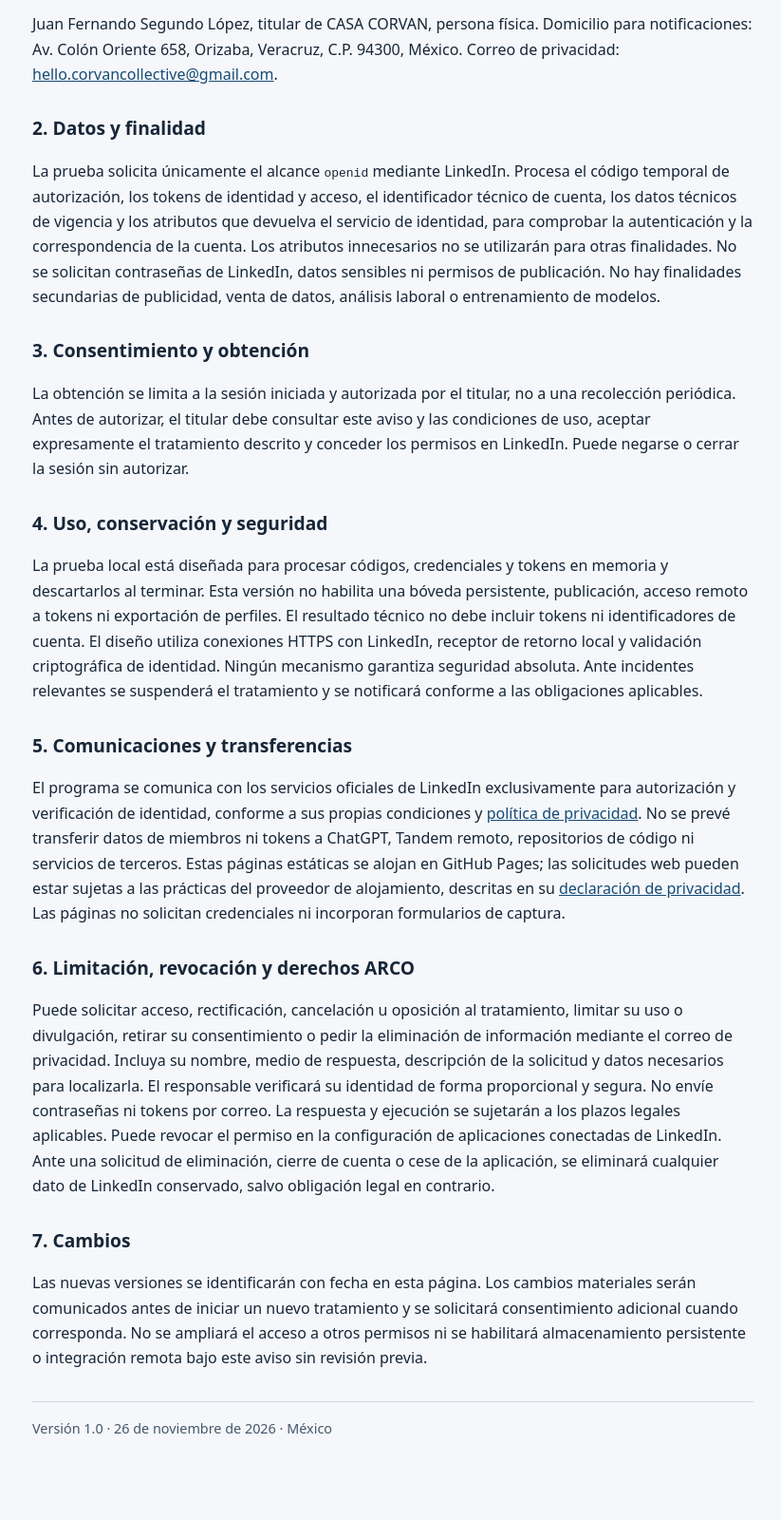
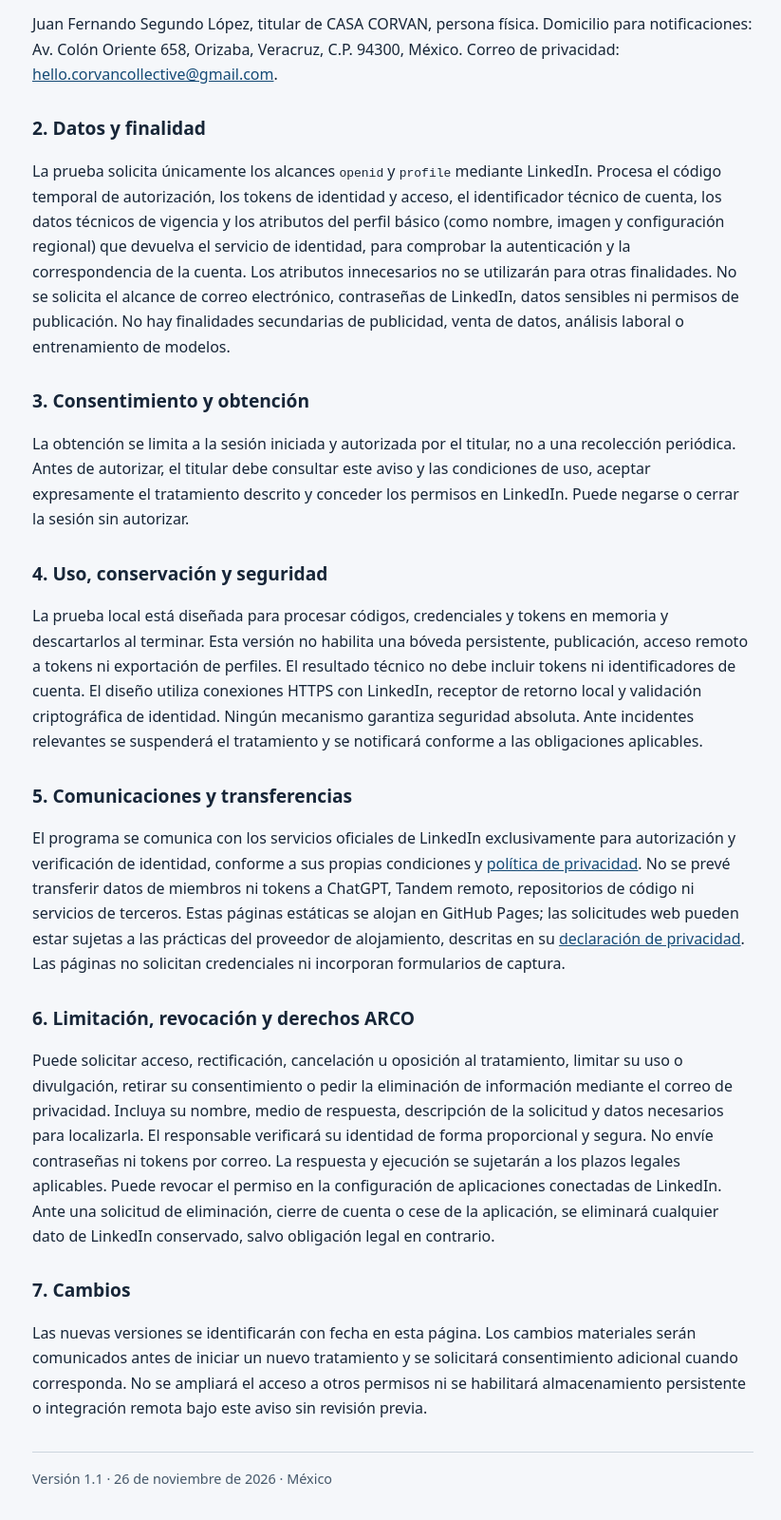
Before and after one commit to Fernando-corvan/Fernando-corvan.github.io, a plain HTML site: page privacy.html in a window 1280 px wide. Shown: the part 396-1996 px from the top of the page at 95% size, without its empty margins (226-1049 px from the left). Before the commit the page ends 1952 px from the top, so only its background shows below. Drawn offline with Linux system fonts and the light colour scheme.

Commit message:
Disclose minimal profile scope required for LinkedIn identity canary

```diff
--- a/privacy.html
+++ b/privacy.html
@@ -1,9 +1,9 @@
 <!doctype html>
 <html lang="es-MX"><head><meta charset="utf-8"><meta name="viewport" content="width=device-width,initial-scale=1"><meta name="referrer" content="no-referrer"><title>Aviso integral de privacidad | CASA CORVAN</title><style>body{font-family:system-ui,-apple-system,sans-serif;line-height:1.65;color:#172638;background:#f5f7fa;margin:0}main{max-width:760px;margin:auto;padding:40px 24px}header{border-bottom:2px solid #a68349;padding-bottom:16px;margin-bottom:26px}h1{font-size:2rem;line-height:1.15}h2{font-size:1.2rem;margin-top:28px}a{color:#164b76}footer{margin-top:32px;border-top:1px solid #ccd5de;padding-top:16px;color:#45586a;font-size:.9rem}</style></head><body><main><header><strong>CASA CORVAN</strong><p>CORVAN Social Bridge · Identidad local</p><nav><a href="./privacy.html">Privacidad</a> · <a href="./terms.html">Condiciones de uso</a></nav></header><h1>Aviso integral de privacidad</h1><p>Este aviso describe el tratamiento previsto para la prueba local de identidad de CORVAN Social Bridge, reservada al titular autorizado. La publicación de este aviso no implica que la integración esté operativa.</p>
 <h2>1. Responsable y contacto</h2><p>Juan Fernando Segundo López, titular de CASA CORVAN, persona física. Domicilio para notificaciones: Av. Colón Oriente 658, Orizaba, Veracruz, C.P. 94300, México. Correo de privacidad: <a href="mailto:hello.corvancollective@gmail.com">hello.corvancollective@gmail.com</a>.</p>
-<h2>2. Datos y finalidad</h2><p>La prueba solicita únicamente el alcance <code>openid</code> mediante LinkedIn. Procesa el código temporal de autorización, los tokens de identidad y acceso, el identificador técnico de cuenta, los datos técnicos de vigencia y los atributos que devuelva el servicio de identidad, para comprobar la autenticación y la correspondencia de la cuenta. Los atributos innecesarios no se utilizarán para otras finalidades. No se solicitan contraseñas de LinkedIn, datos sensibles ni permisos de publicación. No hay finalidades secundarias de publicidad, venta de datos, análisis laboral o entrenamiento de modelos.</p>
+<h2>2. Datos y finalidad</h2><p>La prueba solicita únicamente los alcances <code>openid</code> y <code>profile</code> mediante LinkedIn. Procesa el código temporal de autorización, los tokens de identidad y acceso, el identificador técnico de cuenta, los datos técnicos de vigencia y los atributos del perfil básico (como nombre, imagen y configuración regional) que devuelva el servicio de identidad, para comprobar la autenticación y la correspondencia de la cuenta. Los atributos innecesarios no se utilizarán para otras finalidades. No se solicita el alcance de correo electrónico, contraseñas de LinkedIn, datos sensibles ni permisos de publicación. No hay finalidades secundarias de publicidad, venta de datos, análisis laboral o entrenamiento de modelos.</p>
 <h2>3. Consentimiento y obtención</h2><p>La obtención se limita a la sesión iniciada y autorizada por el titular, no a una recolección periódica. Antes de autorizar, el titular debe consultar este aviso y las condiciones de uso, aceptar expresamente el tratamiento descrito y conceder los permisos en LinkedIn. Puede negarse o cerrar la sesión sin autorizar.</p>
 <h2>4. Uso, conservación y seguridad</h2><p>La prueba local está diseñada para procesar códigos, credenciales y tokens en memoria y descartarlos al terminar. Esta versión no habilita una bóveda persistente, publicación, acceso remoto a tokens ni exportación de perfiles. El resultado técnico no debe incluir tokens ni identificadores de cuenta. El diseño utiliza conexiones HTTPS con LinkedIn, receptor de retorno local y validación criptográfica de identidad. Ningún mecanismo garantiza seguridad absoluta. Ante incidentes relevantes se suspenderá el tratamiento y se notificará conforme a las obligaciones aplicables.</p>
 <h2>5. Comunicaciones y transferencias</h2><p>El programa se comunica con los servicios oficiales de LinkedIn exclusivamente para autorización y verificación de identidad, conforme a sus propias condiciones y <a href="https://www.linkedin.com/legal/privacy-policy">política de privacidad</a>. No se prevé transferir datos de miembros ni tokens a ChatGPT, Tandem remoto, repositorios de código ni servicios de terceros. Estas páginas estáticas se alojan en GitHub Pages; las solicitudes web pueden estar sujetas a las prácticas del proveedor de alojamiento, descritas en su <a href="https://docs.github.com/site-policy/privacy-policies/github-general-privacy-statement">declaración de privacidad</a>. Las páginas no solicitan credenciales ni incorporan formularios de captura.</p>
 <h2>6. Limitación, revocación y derechos ARCO</h2><p>Puede solicitar acceso, rectificación, cancelación u oposición al tratamiento, limitar su uso o divulgación, retirar su consentimiento o pedir la eliminación de información mediante el correo de privacidad. Incluya su nombre, medio de respuesta, descripción de la solicitud y datos necesarios para localizarla. El responsable verificará su identidad de forma proporcional y segura. No envíe contraseñas ni tokens por correo. La respuesta y ejecución se sujetarán a los plazos legales aplicables. Puede revocar el permiso en la configuración de aplicaciones conectadas de LinkedIn. Ante una solicitud de eliminación, cierre de cuenta o cese de la aplicación, se eliminará cualquier dato de LinkedIn conservado, salvo obligación legal en contrario.</p>
-<h2>7. Cambios</h2><p>Las nuevas versiones se identificarán con fecha en esta página. Los cambios materiales serán comunicados antes de iniciar un nuevo tratamiento y se solicitará consentimiento adicional cuando corresponda. No se ampliará el acceso a otros permisos ni se habilitará almacenamiento persistente o integración remota bajo este aviso sin revisión previa.</p><footer>Versión 1.0 · 26 de noviembre de 2026 · México</footer></main></body></html>
+<h2>7. Cambios</h2><p>Las nuevas versiones se identificarán con fecha en esta página. Los cambios materiales serán comunicados antes de iniciar un nuevo tratamiento y se solicitará consentimiento adicional cuando corresponda. No se ampliará el acceso a otros permisos ni se habilitará almacenamiento persistente o integración remota bajo este aviso sin revisión previa.</p><footer>Versión 1.1 · 26 de noviembre de 2026 · México</footer></main></body></html>
```
